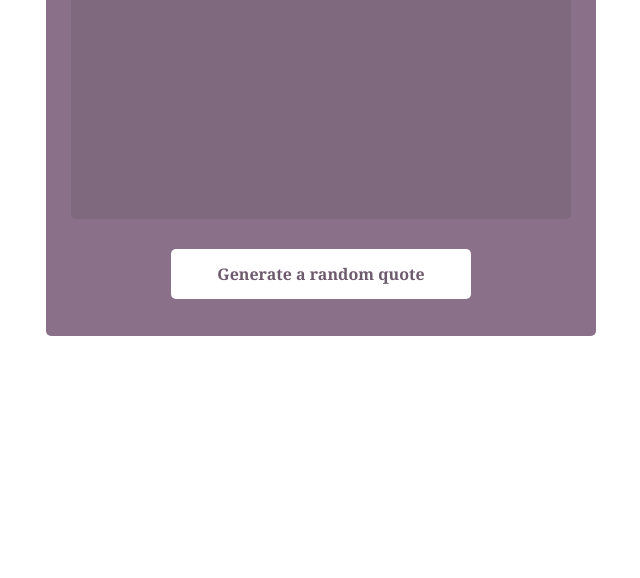
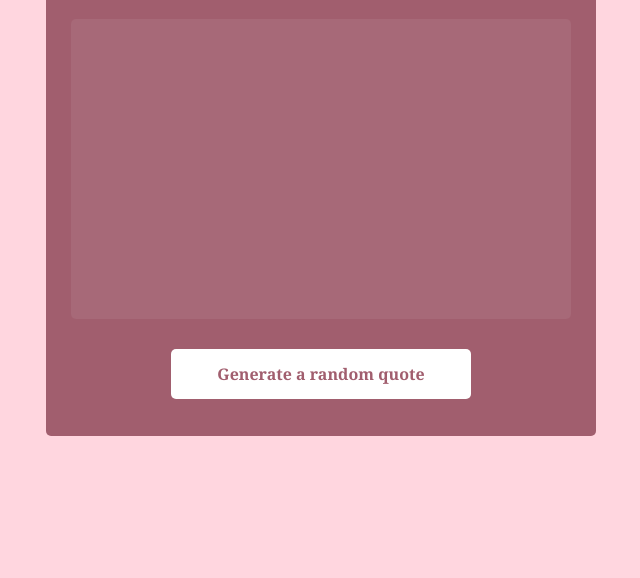
Before and after one commit to missashleyrae/book_quote_generator, a plain HTML site: page index.html in a window 1280 px wide. Shown: the part 222-800 px from the top of the page, without its empty margins (319-959 px from the left). Drawn offline with Linux system fonts and the light colour scheme.

Commit message:
Update css colors

```diff
--- a/index.css
+++ b/index.css
@@ -1,18 +1,21 @@
 body {
     display:flex;
     justify-content:center;
+    background-color: #ffd6df;
+
 }
 
-#container {
+#content {
     height:550px;
     width:550px;
-    background:rgb(138, 113, 137);
+    background:#a15e6e;
     border-radius:5px;
     display:flex;
     flex-direction:column;
     justify-content:center;
     align-items:center;
     gap:15px;
+    margin:100px;
 }
 
 h1 {
@@ -25,7 +28,7 @@ h1 {
 #quote-container {
     width:500px;
     height:300px;
-    background-color:rgb(127, 105, 126);
+    background-color: #a76978;
     border-radius:5px;
     display:flex;
     justify-content:center;
@@ -42,7 +45,7 @@ h1 {
 
 button {
     background: white;
-    color:rgb(111, 91, 110);
+    color:#a15e6e;
     height:50px;
     width:300px;
     border-style:none;
--- a/index.html
+++ b/index.html
@@ -7,14 +7,14 @@
     <link rel="stylesheet" href="index.css">
 </head>
 <body>
-    <div id="container">
+    <div id="content">
         <h1>Random Book Quote Generator</h1>
         <div id="quote-container">
             <p id="quote-el"></p>
         </div>
         <button onclick= "generateRandomQuote()" >Generate a random quote</button>
+    </div>
 
         <script src="index.js"></script>
-    </div>
 </body>
 </html>
```
